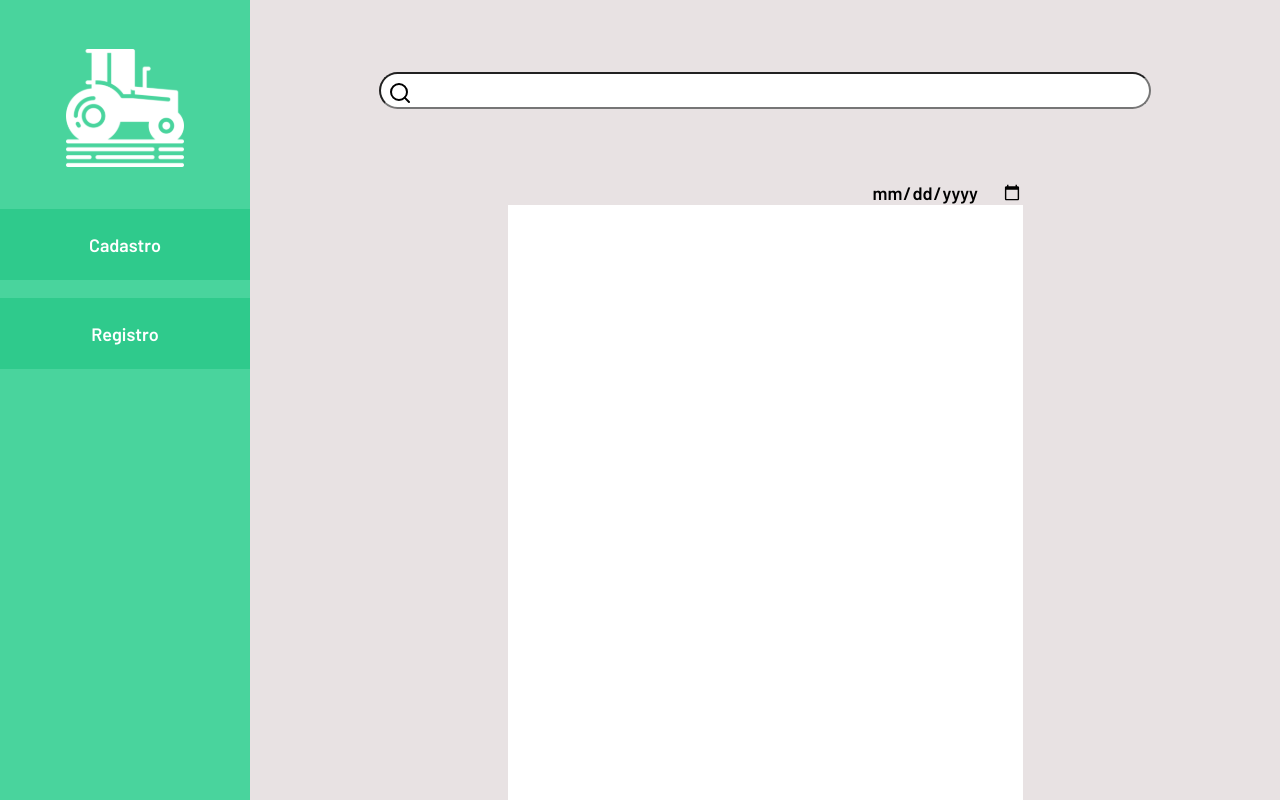
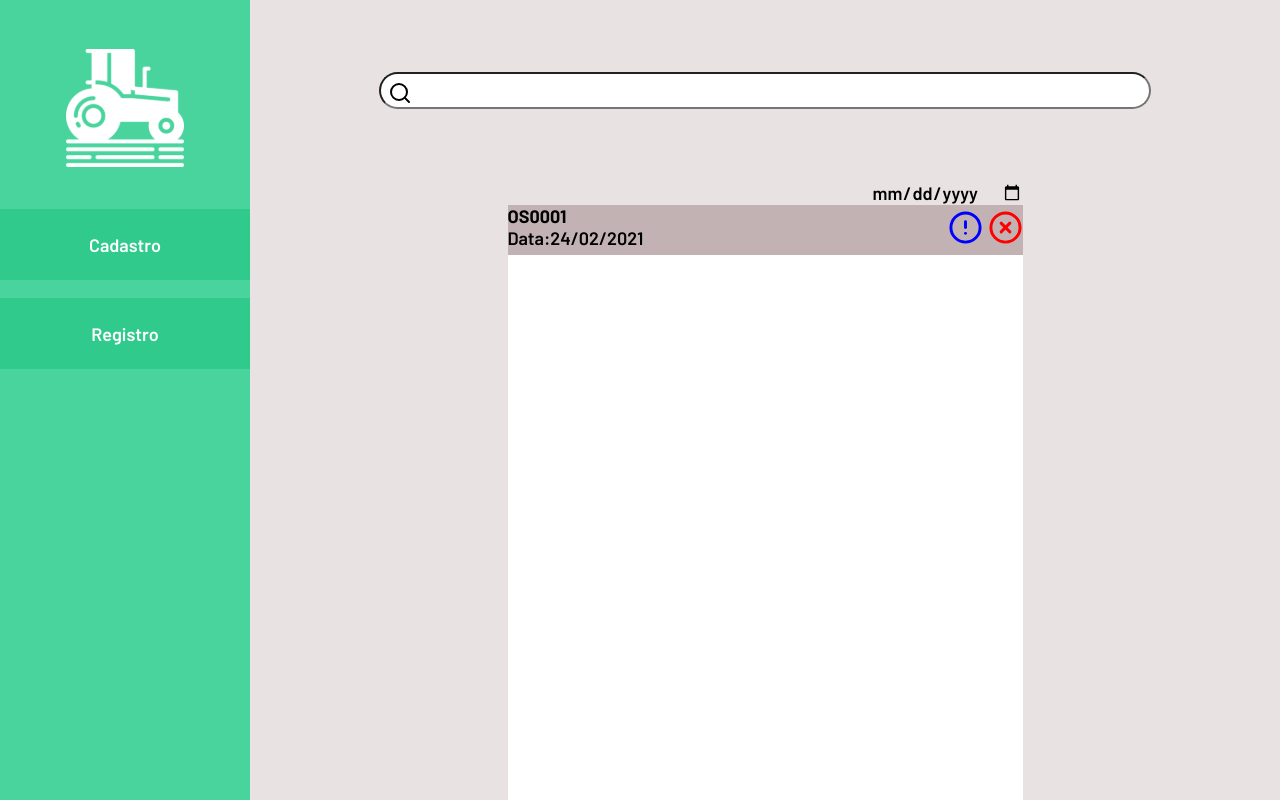
Before and after one commit to lucasdamata/r-agro-frontend, a React (Create React App) app: page /registro in a window 1280 px wide. Built offline with nearby package versions, Linux system fonts and the light colour scheme.

Commit message:
Escopo tela de registros

```diff
--- a/src/pages/Registro.tsx
+++ b/src/pages/Registro.tsx
@@ -3,6 +3,7 @@ import Sidebar from '../components/Sidebar';
 
 
 import '../styles/pages/registro.css'
+import {FiAlertCircle, FiXCircle} from 'react-icons/fi'
 
 
 
@@ -18,7 +19,14 @@ function Registro(){
                 <input className="filterDate" type="date"/>
               </div>
           <div className="container">
-
+              <div className="card">
+                <p>
+                      <strong>OS0001</strong>
+                      <br/> Data:24/02/2021
+                </p>
+                <button className="buttonDetails"><FiAlertCircle size={35} color='blue' /></button>
+                <button className="buttonDelete"><FiXCircle size={35} color='red' /></button>
+              </div>
            </div>
 
          </div>
--- a/src/styles/pages/cadastro.css
+++ b/src/styles/pages/cadastro.css
@@ -74,7 +74,7 @@
   margin-right: 5rem;
 }
 #formulario Form fieldset .location{
-  width: 53rem;
+  width: 70rem;
 
 }
 #formulario Form fieldset .initial{
--- a/src/styles/pages/registro.css
+++ b/src/styles/pages/registro.css
@@ -28,11 +28,13 @@
 }
 
 #registros .container{
+  display: flex;
   height: 100vh;
   width: 50%;
   margin-left: 13.1rem;
   margin-right: 13.1rem;
   background: #fff;
+  position: relative;
 }
 
 #registros .filter{
@@ -48,3 +50,36 @@
     background: none;
 
 }
+
+#registros .container .card{
+  display: flex;
+  flex-direction: column;
+  background: #C2B2B4;
+  height: 5rem;
+  width: 100%;
+  color: black;
+
+
+}
+
+#registros .container .card  button {
+  background: none;
+  border: 0;
+  outline: none;
+  transition: 0.3s;
+  margin-top: 0.5rem;
+}
+
+#registros .container .card  button:active{
+  background: rgba(245, 221, 221, 0.63);
+}
+
+#registros .container .card  .buttonDelete{
+  position: absolute;
+  right: 0;
+}
+#registros .container .card  .buttonDetails{
+  position: absolute;
+  right: 0;
+  margin-right: 4rem;
+}
```
Also changed, not shown: 1 other file (tests, documents, lock files or other folders).
